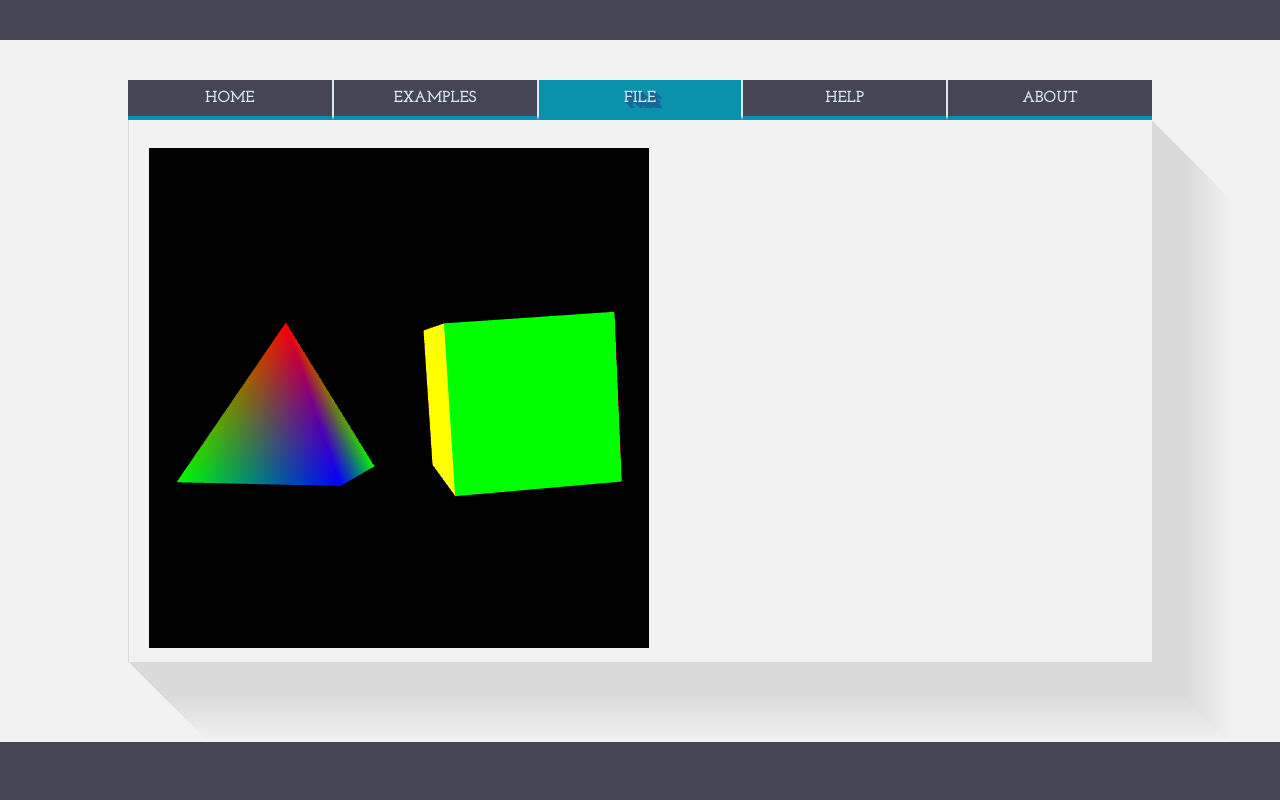
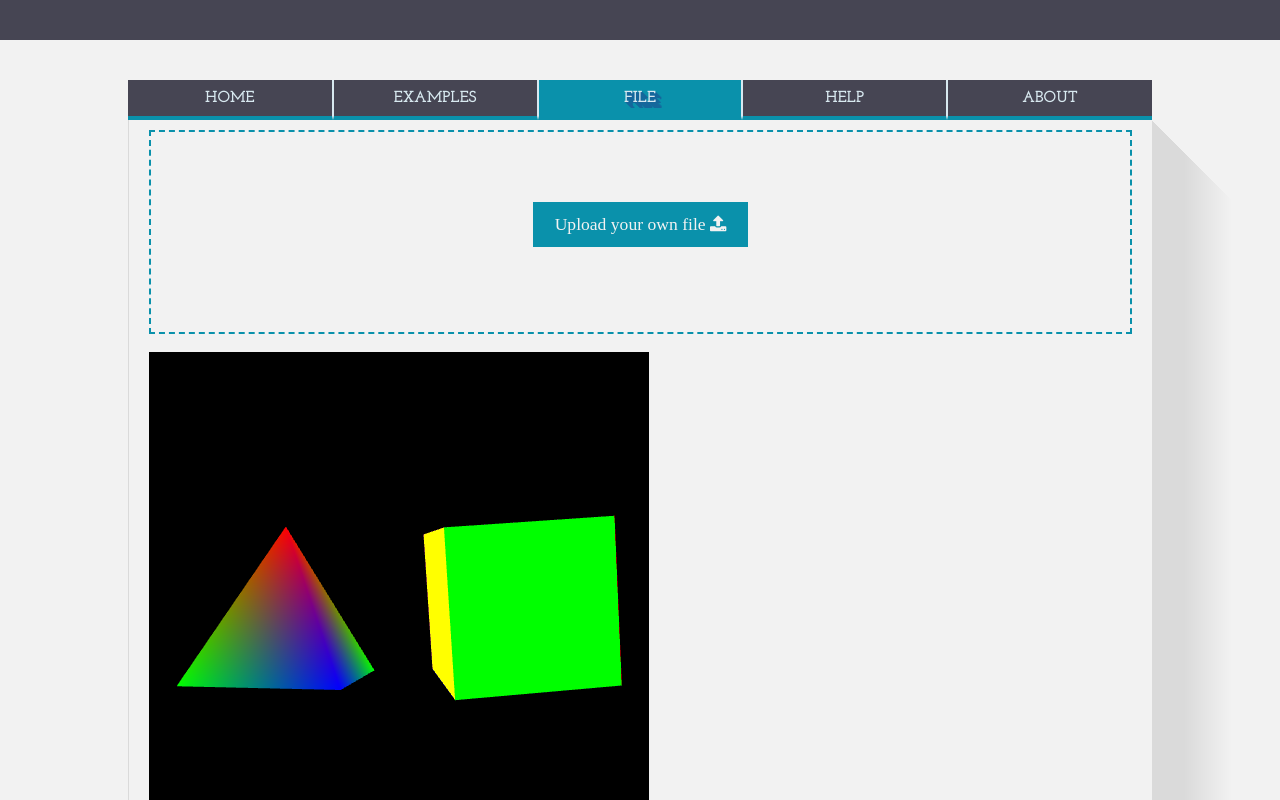
Before and after one commit to maeschli/WebGLproject, a plain HTML site: page src/index.html in a window 1280 px wide. Both pictures are taken after a click on the link "FILE". Shown: the top 800 px of the page. Drawn offline with Linux system fonts and the light colour scheme; files whose address does not match are found by name.

Commit message:
File-upload button

```diff
--- a/src/css/style.css
+++ b/src/css/style.css
@@ -194,6 +194,17 @@ nav ul li a:hover, .cur {
     #15679c 8px 8px;
 }
 
+.file-upload{
+    min-height: 140px;
+    padding-top: 60px;
+    border: 2px dashed #0A91AB;
+    text-align: center;
+}
+
+.file-upload input[type="file"] {
+    display: none;
+}
+
 h1, h2, h3, h4, h5, h6{
     font-family: JosefinSlab;
     text-transform: uppercase;
@@ -267,6 +278,7 @@ a{
     border: 2px solid #6a6a6a;
     text-decoration: none;
     font-size: 110%;
+    cursor: pointer;
 }
 
 .btn-blue:hover{
--- a/src/index.html
+++ b/src/index.html
@@ -461,6 +461,15 @@
                 <p>Lorem ipsum lorem ipsum lorem ipsum lorem ipsum ...</p>
             </div>
             <div class="dv divBox" id="file">
+                <div class="file-upload">
+                    <label class="btn btn-blue">
+                        <input type="file" required/>
+                        <span>
+                            Upload your own file
+                        <i class="fa fa-upload"></i>
+                        </span>
+                    </label>
+                </div>
 
             <!-- start new code by mrNameless -->
                 <br>
```
